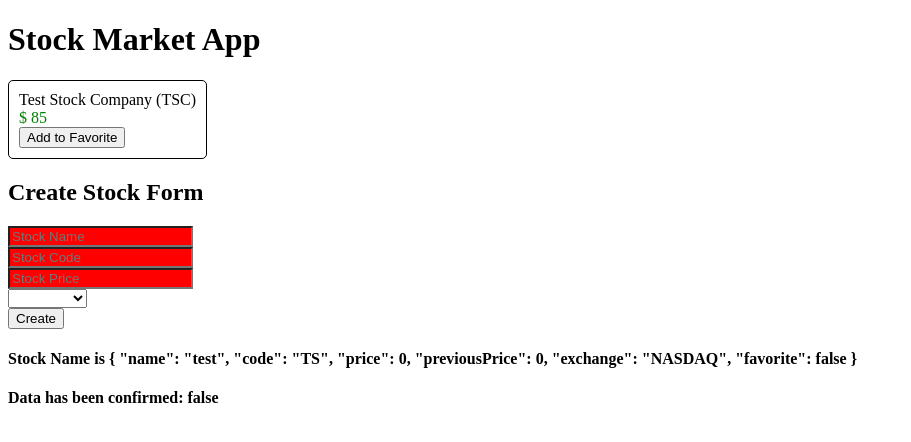
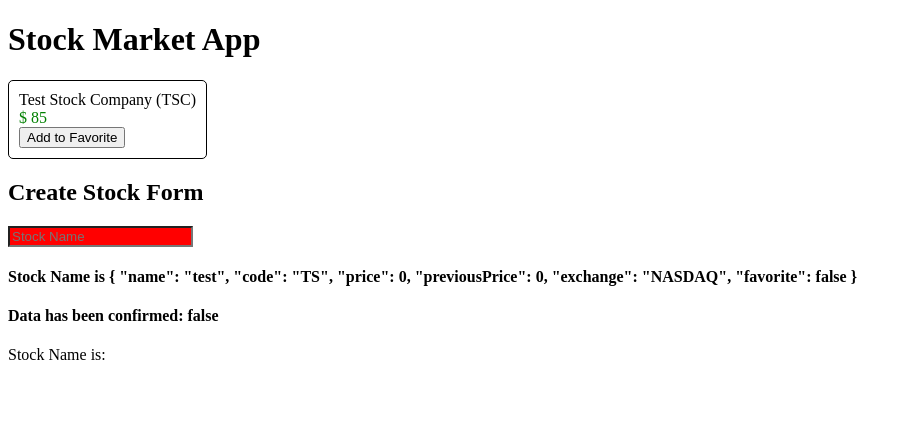
Before and after one commit to asmasyakirah/Angular-15-Training, an Angular app: page / in a window 1280 px wide. Shown: the top 442 px of the page, without its empty margins (0-911 px from the left). Built offline with nearby package versions, Linux system fonts and the light colour scheme.

Commit message:
Reactive Form
Using [formControl] in Reactive Form

```diff
--- a/src/app/stock/create-stock/create-stock.component.html
+++ b/src/app/stock/create-stock/create-stock.component.html
@@ -10,6 +10,7 @@
       <input type="text"
              placeholder="Stock Name"
              name="name"
+             [formControl]="nameControl"
              ngModel
              required>
              <!-- #stockName="ngModel" and others are added to carry value to stockForm -->
@@ -17,14 +18,14 @@
     <!-- <div>
       The following element change from green to red when has been modified
     </div> -->
-    <div class="stock-code">
+    <!-- <div class="stock-code">
       <input type="text"
              placeholder="Stock Code"
              name="code"
              ngModel
              required
              minlength="2">
-    </div>
+    </div> -->
     <!-- <div *ngIf="stockCode.dirty && stockCode.invalid">
       <div *ngIf="stockCode.errors?.['required']">
         Stock code is mandatory
@@ -36,33 +37,37 @@
     <!-- <div>
       The following element change from green to red when it is visited by user (regardless of change)
     </div> -->
-    <div class="stock-price">
+    <!-- <div class="stock-price">
       <input type="number"
              placeholder="Stock Price"
              name="price"
              ngModel
              required>
-    </div>
+    </div> -->
     <!-- <div *ngIf="stockPrice.dirty && stockPrice.invalid">
       Stock price is mandatory
     </div> -->
-    <div class="stock-exchange">
+    <!-- <div class="stock-exchange">
       <div>
         <select name="exchange" ngModel>
           <option *ngFor="let exchange of exchanges" [ngValue]="exchange">{{exchange}}</option>
         </select>
       </div>
-    </div>
+    </div> -->
     <!-- <div class="stock-confirm">
       <input type="checkbox"
              name="stockConfirm"
              [(ngModel)]="confirmed">
       I confirm that the information provided above is accurate!
     </div> -->
-    <button type="submit">Create</button>
+    <!-- <button type="submit">Create</button> -->
+
     </div>
   </form>
 </div>
 
 <h4>Stock Name is {{stock | json}}</h4>
 <h4>Data has been confirmed: {{confirmed}}</h4>
+
+
+<p>Stock Name is: {{ nameControl.value }}</p>
--- a/src/app/stock/create-stock/create-stock.component.ts
+++ b/src/app/stock/create-stock/create-stock.component.ts
@@ -1,5 +1,6 @@
 import { Component, OnInit } from '@angular/core';
 import { Stock } from 'src/app/model/stock';
+import { FormControl } from '@angular/forms';
 
 @Component({
   selector: 'app-create-stock',
@@ -11,6 +12,9 @@ export class CreateStockComponent {
   public stock: Stock;
   public confirmed = false;
   public exchanges = ['NYSE', 'NASDAQ', 'OTHER'];
+
+  public nameControl = new FormControl();
+
   constructor() {
     this.stock =  new Stock('test', 'TS', 0, 0, 'NASDAQ');
   }
```
Also changed, not shown: src/app/app.module.ts (+6 -1 lines).
